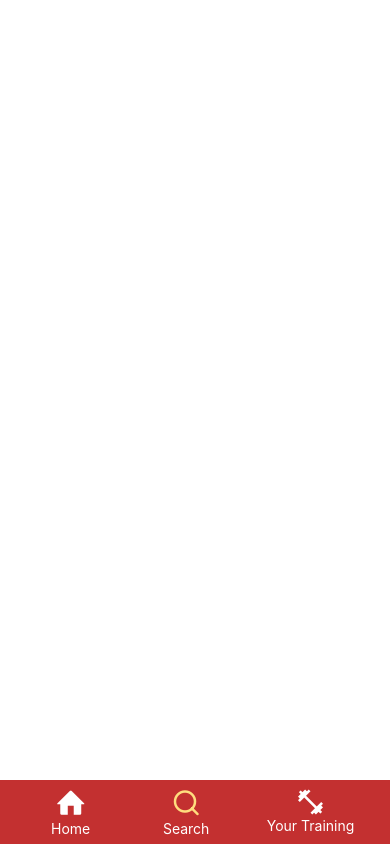
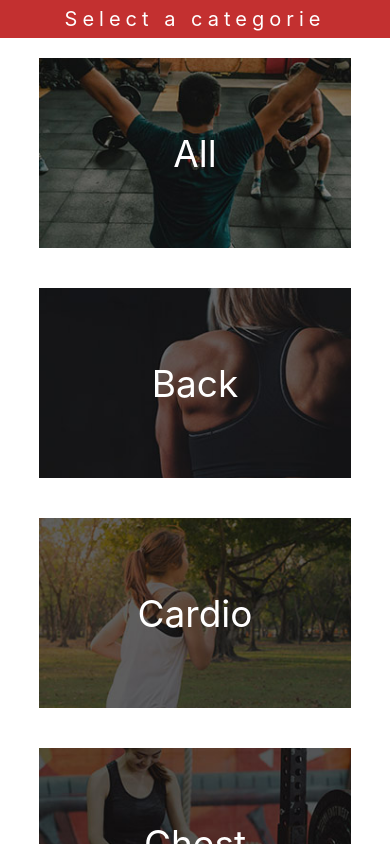
Before and after one commit to Emi-vas/FitnessApp_reactNative, a React Native app: screen /SearchP1 in a window 390 px wide. Shown: the top 844 px of the page. Built offline with nearby package versions, Linux system fonts and the light colour scheme.

Commit message:
categories search

```diff
--- a/App.js
+++ b/App.js
@@ -4,6 +4,7 @@ import Home from "./screens/Home";
 import { useFonts } from "expo-font";
 import SearchP1 from "./screens/SearchP1";
 import YourTraining from './screens/YourTraining'
+import SearchP2 from "./screens/SearchP2";
 
 
 const Stack = createStackNavigator()
@@ -33,6 +34,7 @@ export default function App() {
         <Stack.Navigator screenOptions={{ headerShown: false }} initialRouteName="Home">
           <Stack.Screen name="Home" component={Home} />
           <Stack.Screen name="SearchP1" component={SearchP1} />
+          <Stack.Screen name="SearchP2" component={SearchP2} />
           <Stack.Screen name="YourTraining" component={YourTraining} />
         </Stack.Navigator>
       </NavigationContainer>
--- /dev/null
+++ b/assets/data/categories.js
@@ -0,0 +1,58 @@
+export const categories = [
+    {
+        name: "All",
+        img: require('../img/all.jpg'),
+        key: "1"
+    },
+    {
+        name: "Back",
+        img: require('../img/back.jpg'),
+        key: "2"
+    },
+    {
+        name: "Cardio",
+        img: require('../img/cardio.jpg'),
+        key: "3"
+    },
+    {
+        name: "Chest",
+        img: require('../img/chest.jpg'),
+        key: '4'
+    },
+    {
+        name: "Lower Arms",
+        img: require('../img/lowerarms.jpg'),
+        key: '5'
+    },
+    {
+        name: "Lower Legs",
+        img: require('../img/lowerlegs.jpg'),
+        key: '6'
+    },
+    {
+        name: "Shoulders",
+        img: require('../img/shoulders.jpg'),
+        key: '7'
+    },
+    {
+        name: "Upper Arms",
+        img: require('../img/upperarms.jpg'),
+        key: '8'
+    },
+    {
+        name: "Upper Legs",
+        img: require('../img/upperlegs.jpg'),
+        key: '9'
+    },
+    {
+        name: "Waist",
+        img: require('../img/waist.jpg'),
+        key: '10'
+    }
+]
+
+/*
+
+
+
+    */
--- /dev/null
+++ b/components/SearchCategorie.jsx
@@ -0,0 +1,38 @@
+import { useNavigation } from '@react-navigation/native';
+import React from 'react';
+import { View, Text, Image, TouchableOpacity } from 'react-native';
+
+const SearchCategorie = ({ name, imageUrl }) => {
+    const navigation = useNavigation()
+
+    return (
+        <TouchableOpacity
+            onPress={() => navigation.navigate('SearchP2', {name})}
+            activeOpacity={1}
+            style={{
+                justifyContent: 'center',
+                alignItems: 'center',
+                position: 'relative',
+                marginVertical: 20,
+            }}
+        >
+            <Text
+                style={{
+                    position: 'absolute',
+                    color: "white",
+                    zIndex: 3,
+                    fontSize: 37
+                }}
+            >{name}</Text>
+            <Image
+                source={imageUrl}
+                style={{
+                    width: "80%",
+                    height: 190
+                }}
+            />
+        </TouchableOpacity>
+    );
+};
+
+export default SearchCategorie;
--- a/screens/SearchP1.jsx
+++ b/screens/SearchP1.jsx
@@ -1,13 +1,27 @@
 import React from 'react';
-import { View, Text } from 'react-native';
+import { View, Text, FlatList, Image } from 'react-native';
 import NavigationBar from '../components/NavigationBar';
 import FocusedStatusBar from '../components/StatusBar';
+import { globalStyles } from '../styles/global';
+
+import { categories } from '../assets/data/categories';
+import SearchCategorie from '../components/SearchCategorie';
 
 const SearchP1 = () => {
     return (
         <>
             <FocusedStatusBar />
+            <View>
+                <Text style={globalStyles.mainTitle}> Select a categorie </Text>
+            </View>
 
+            <View style={{ marginBottom: 100 }}>
+                <FlatList
+                    data={categories}
+                    showsVerticalScrollIndicator={false}
+                    renderItem={({ item }) => <SearchCategorie name={item.name} imageUrl={item.img} />}
+                />
+            </View>
 
             <NavigationBar page='search' />
         </>
--- /dev/null
+++ b/screens/SearchP2.jsx
@@ -0,0 +1,12 @@
+import React from 'react';
+import { View, Text } from 'react-native';
+
+const SearchP2 = () => {
+    return (
+        <View>
+            <Text>DDk</Text>
+        </View>
+    );
+};
+
+export default SearchP2;
--- a/styles/global.js
+++ b/styles/global.js
@@ -7,7 +7,7 @@ export const globalStyles = StyleSheet.create({
         backgroundColor: COLORS.red,
         fontSize: 20,
         textAlign: "center",
-        letterSpacing: 7,
+        letterSpacing: 5,
         paddingVertical: 7
     }
 })
```
